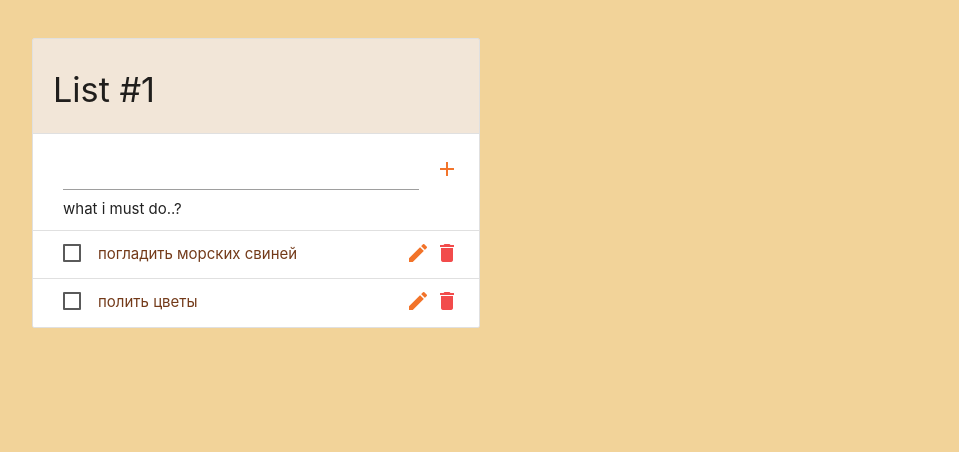
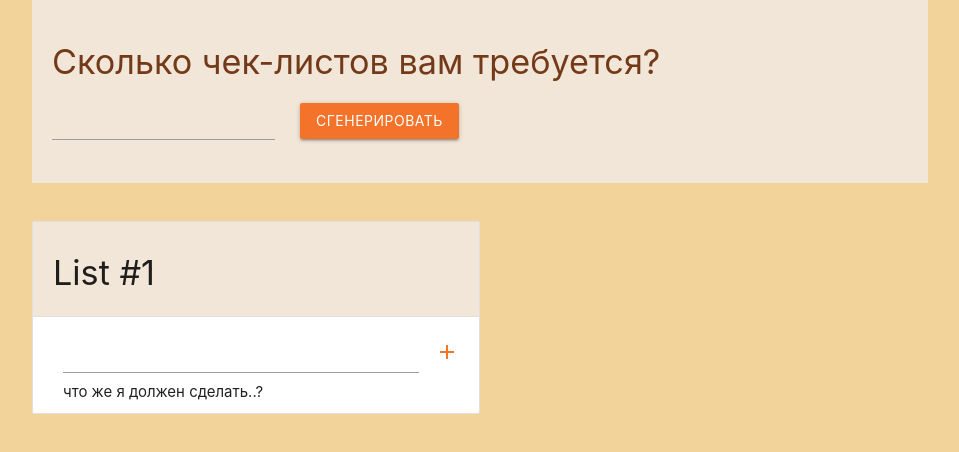
Before and after one commit to LinaCor/note-sheet, a React (Create React App) app: page / in a window 1280 px wide. Shown: the top 452 px of the page, without its empty margins (160-1119 px from the left). Built offline with nearby package versions, Linux system fonts and the light colour scheme.

Commit message:
add value lists

```diff
--- a/src/components/List.js
+++ b/src/components/List.js
@@ -1,14 +1,26 @@
 import ListItem from "./ListItem"
+import { v4 as uuidv4 } from "uuid";
 
-export default function List({ addListitem, listContent }) {
+
+export default function List({ addListitem, listContent, removeListItem, changeListitem }) {
 
   function clickInput() {
-    const inputValue = document.querySelector('.list-input');
-    if (inputValue.value) {
-      addListitem(inputValue.value);
-      inputValue.value = '';
+    const input = document.querySelector('.list-input');
+    if (input.value) {
+      const newObject = {
+        id: uuidv4(),
+        title: input.value,
+      }
+      addListitem(newObject);
+      input.value = '';
     } else {
       return;
+    }
+  }
+
+  const handleKeyPress = (evt) => {
+    if (evt.key === 'Enter') {
+      clickInput();
     }
   }
 
@@ -19,13 +31,15 @@ export default function List({ addListitem, listContent }) {
         <li className="collection-item">
           <div>
             <label className="collection-input">
-              <input type="text" className="list-input" />
+              <input type="text" className="list-input" onKeyDown={handleKeyPress} />
               <button className="secondary-content" onClick={clickInput}><i className="material-icons add-icon">add</i></button>
             </label>
-            <span>what i must do..?</span>
+            <span>что же я должен сделать..?</span>
           </div>
         </li>
-        {listContent.map((el, index) => <ListItem key={index} title={el} />)}
+        {listContent.map((el) => {
+          return <ListItem key={el.id} {...el} removeListItem={removeListItem} changeListitem={changeListitem} />
+        })}
       </ul>
     </div>
   )
--- a/src/components/ListItem.js
+++ b/src/components/ListItem.js
@@ -1,4 +1,4 @@
-export default function ListItem({ title }) {
+export default function ListItem({ title, id, removeListItem, changeListitem }) {
 
   return (
     <li className="collection-item list-item">
@@ -6,8 +6,8 @@ export default function ListItem({ title }) {
         <input type="checkbox" />
         <span className="label-content">{title}</span>
       </label>
-      <button className="secondary-content"><i className="material-icons create-icon">create</i></button>
-      <button className="secondary-content"><i className="material-icons delete-icon">delete</i></button>
+      <button className="secondary-content" onClick={() => changeListitem(id)}><i className="material-icons create-icon">create</i></button>
+      <button className="secondary-content" onClick={() => removeListItem(id)}><i className="material-icons delete-icon">delete</i></button>
     </li>
   );
 }
--- a/src/components/Notebook.js
+++ b/src/components/Notebook.js
@@ -1,21 +1,50 @@
 import './my-style.css';
 import List from './List';
+import QuantityNote from './QuantityNote';
 import { useState, useEffect } from 'react';
-//import { v4 as uuidv4 } from "uuid";
 
 export default function Notebook() {
-  const [listContent, setListContent] = useState(['погладить морских свиней', 'полить цветы']);
+  const [listContent, setListContent] = useState([]);
+  const [quanityList, setQuanityList] = useState(1);
+
+  useEffect(() => {
+    const locallist = localStorage.getItem('list#1');
+    if (locallist) {
+      setListContent(JSON.parse(locallist));
+    }
+  }, []);
+
+  useEffect(() => {
+    localStorage.setItem('list#1', JSON.stringify(listContent));
+  }, [listContent]);
+
+  const selectQuantity = (value) => {
+    setQuanityList(value);
+    console.log(quanityList)
+  }
 
 
   const addListitem = (item) => {
     setListContent([...listContent, item]);
-  }
+  };
+
+  const removeListItem = (id) => {
+    setListContent(listContent.filter(el => el.id !== id));
+  };
+
+  const changeListitem = (id) => {
+    const input = document.querySelector('.list-input');
+
+    const currentIndex = listContent.findIndex(el => el.id === id);
+    input.value = listContent[currentIndex].title;
+    removeListItem(id);
+  };
 
   return (
     <div>
-      {/*<QuantityBook selectQuantity={selectQuantity} />*/}
+      <QuantityNote selectQuantity={selectQuantity} />
       <div className="main-container container">
-        <List addListitem={addListitem} listContent={listContent} />
+        <List addListitem={addListitem} listContent={listContent} removeListItem={removeListItem} changeListitem={changeListitem} />
       </div>
     </div>
   )
--- /dev/null
+++ b/src/components/QuantityNote.js
@@ -0,0 +1,46 @@
+import { useState } from "react";
+
+export default function QuantityNote({ selectQuantity }) {
+  const [errorMessage, seterrorMesage] = useState(false);
+  const [textMessage, setTextmessage] = useState('только числа от 1');
+
+
+  const clickValueBtn = () => {
+    const input = document.querySelector('.list-input');
+    const value = Number(input.value);
+
+    if (!value || value <= 0) {
+      seterrorMesage(true);
+      setTextmessage('только числа от 1');
+      return;
+    }
+
+    if (value > 10) {
+      seterrorMesage(true);
+      setTextmessage('не больше 10, чтобы точно все сделать');
+      return;
+    }
+
+    selectQuantity(value);
+    input.value = '';
+    seterrorMesage(false);
+  };
+
+  return (
+    <>
+      <div className="value-container container" >
+        <h4>
+          Сколько чек-листов вам требуется?
+        </h4>
+        <div className="value-input">
+          <label className="collection-input">
+            <input type="text" className="list-input" />
+          </label>
+
+          <button className="btn input-btn" onClick={clickValueBtn}>сгенерировать</button>
+        </div>
+        <span className="error-message" style={{ opacity: errorMessage ? 1 : 0 }}>{textMessage}</span>
+      </div >
+    </>
+  )
+}
--- a/src/components/my-style.css
+++ b/src/components/my-style.css
@@ -3,7 +3,7 @@
   --color-list: #F2E6D8;
   --color-accent: #F27329;
   --color-text: #733A19;
-  --color-danger: #F24B4B;
+  --color-danger: #c71b1b;
 }
 
 * {
@@ -119,12 +119,12 @@ body {
   background-color: var(--color-list);
 }
 
-.radio-container {
+.value-container {
   background-color: var(--color-list);
   padding: 20px;
 }
 
-.radio-container h4 {
+.value-container h4 {
   color: var(--color-text);
 }
 
@@ -164,27 +164,6 @@ body {
   border-bottom: 2px solid var(--color-accent)
 }
 
-[type="radio"]:not(:checked)+span:before,
-[type="radio"]:not(:checked)+span:after {
-  border: 2px solid var(--color-text);
-}
-
-[type="radio"]:checked+span:after,
-[type="radio"].with-gap:checked+span:after {
-  background-color: var(--color-text);
-}
-
-[type="radio"]:checked+span:after,
-[type="radio"].with-gap:checked+span:before,
-[type="radio"].with-gap:checked+span:after {
-  border: 2px solid var(--color-text)
-}
-
-[type="radio"]:not(:checked)+span,
-[type="radio"]:checked+span,
-[type="checkbox"]+span:not(.lever) {
-  color: var(--color-text);
-}
 
 input[type=text]:focus {
   border-bottom: 1px solid var(--color-text) !important;
@@ -213,3 +192,21 @@ label input[type="checkbox"]:checked+.label-content {
   text-decoration: line-through;
   color: grey;
 }
+
+.value-input {
+  display: flex;
+  align-items: center;
+}
+
+.input-btn {
+  background-color: var(--color-accent);
+}
+
+.input-btn:is(:hover, :focus) {
+  background-color: var(--color-text);
+}
+
+.error-message {
+  font-size: 12px;
+  color: var(--color-danger);
+}
--- a/src/index.js
+++ b/src/index.js
@@ -5,7 +5,7 @@ import App from './App';
 
 const root = ReactDOM.createRoot(document.getElementById('root'));
 root.render(
-  <React.StrictMode>
-    <App />
-  </React.StrictMode>
+
+  <App />
+
 );
```
Also changed, not shown: src/components/QuantityBook.js (deleted, +0 -38 lines).
